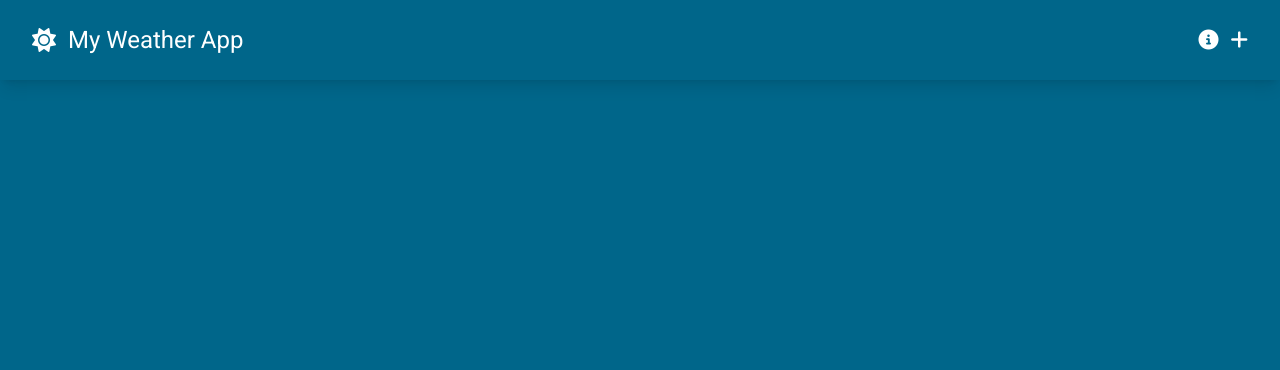
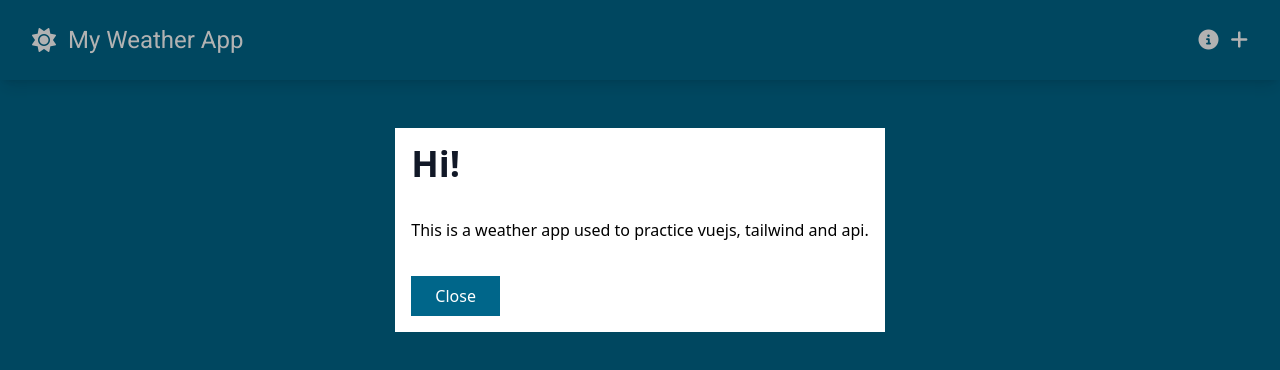
Before and after one commit to malozaibi/weather-app-vue-tailwindcss, a Vue app: page / in a window 1280 px wide. Both pictures are taken after a click on the icon 1208 px from the left and 40 px from the top of the page. Shown: the top 370 px of the page. Built offline with nearby package versions, Linux system fonts and the light colour scheme.

Commit message:
Add Modal

```diff
--- a/package.json
+++ b/package.json
@@ -12,6 +12,7 @@
     "vue-router": "^4.2.4"
   },
   "devDependencies": {
+    "@tailwindcss/typography": "^0.5.10",
     "@vitejs/plugin-vue": "^4.3.4",
     "autoprefixer": "^10.4.16",
     "postcss": "^8.4.31",
--- /dev/null
+++ b/src/components/BaseModal.vue
@@ -0,0 +1,62 @@
+<template>
+  <Teleport to="body">
+    <Transition name="modal-outer">
+      <div
+        v-show="modalActive"
+        class="absolute w-full h-screen bg-black bg-opacity-30 top-0 left-0 flex justify-center px-8"
+      >
+        <Transition name="modal-inner">
+          <div
+            v-if="modalActive"
+            class="p-4 bg-white self-start mt-32 max-w-screen-md"
+          >
+            <slot />
+            <button
+              @click="$emit('close-modal')"
+              class="text-white mt-8 bg-w-primary py-2 px-6"
+            >
+              Close
+            </button>
+          </div>
+        </Transition>
+      </div>
+    </Transition>
+  </Teleport>
+</template>
+
+<script setup>
+defineProps({
+  modalActive: {
+    type: Boolean,
+    default: false,
+  },
+});
+defineEmits(["close-modal"]);
+</script>
+
+<style scoped>
+.modal-outer-enter-active,
+.modal-outer-leave-active {
+  transition: opacity 0.3s cubic-bezier(0.52, 0.02, 0.19, 1.02);
+}
+
+.modal-outer-enter-from,
+.modal-outer-leave-to {
+  opacity: 0;
+}
+
+.modal-inner-enter-active {
+  transition: all 0.3s cubic-bezier(0.52, 0.02, 0.19, 1.02) 0.15s;
+}
+.modal-inner-leave-active {
+  transition: all 0.3s cubic-bezier(0.52, 0.02, 0.19, 1.02);
+}
+
+.modal-inner-enter-from {
+  opacity: 0;
+  transform: scale(0.8);
+}
+.modal-inner-leave-to {
+  transform: scale(0.8);
+}
+</style>
--- a/src/components/SiteNavigation.vue
+++ b/src/components/SiteNavigation.vue
@@ -11,11 +11,20 @@
       </RouterLink>
       <div class="flex gap-3 flex-1 justify-end">
         <i
+          @click="toggleModal"
           class="fa-solid fa-circle-info text-xl hover:text-w-secondary duration-150 cursor-pointer"
         ></i>
         <i
           class="fa-solid fa-plus text-xl hover:text-w-secondary duration-150 cursor-pointer"
         ></i>
+        <BaseModal :modalActive="modalActive" @close-modal="toggleModal">
+          <div class="text-black prose">
+            <h1>Hi!</h1>
+            <p>
+              This is a weather app used to practice vuejs, tailwind and api.
+            </p>
+          </div>
+        </BaseModal>
       </div>
     </nav>
   </header>
@@ -23,4 +32,11 @@
 
 <script setup>
 import { RouterLink } from "vue-router";
+import BaseModal from "./BaseModal.vue";
+import { ref } from "vue";
+
+const modalActive = ref(null);
+const toggleModal = () => {
+  modalActive.value = !modalActive.value;
+};
 </script>
--- a/tailwind.config.js
+++ b/tailwind.config.js
@@ -17,5 +17,5 @@
       },
     },
   },
-  plugins: [],
+  plugins: [require("@tailwindcss/typography")],
 };
```
Also changed, not shown: 1 other file (tests, documents, lock files or other folders).
